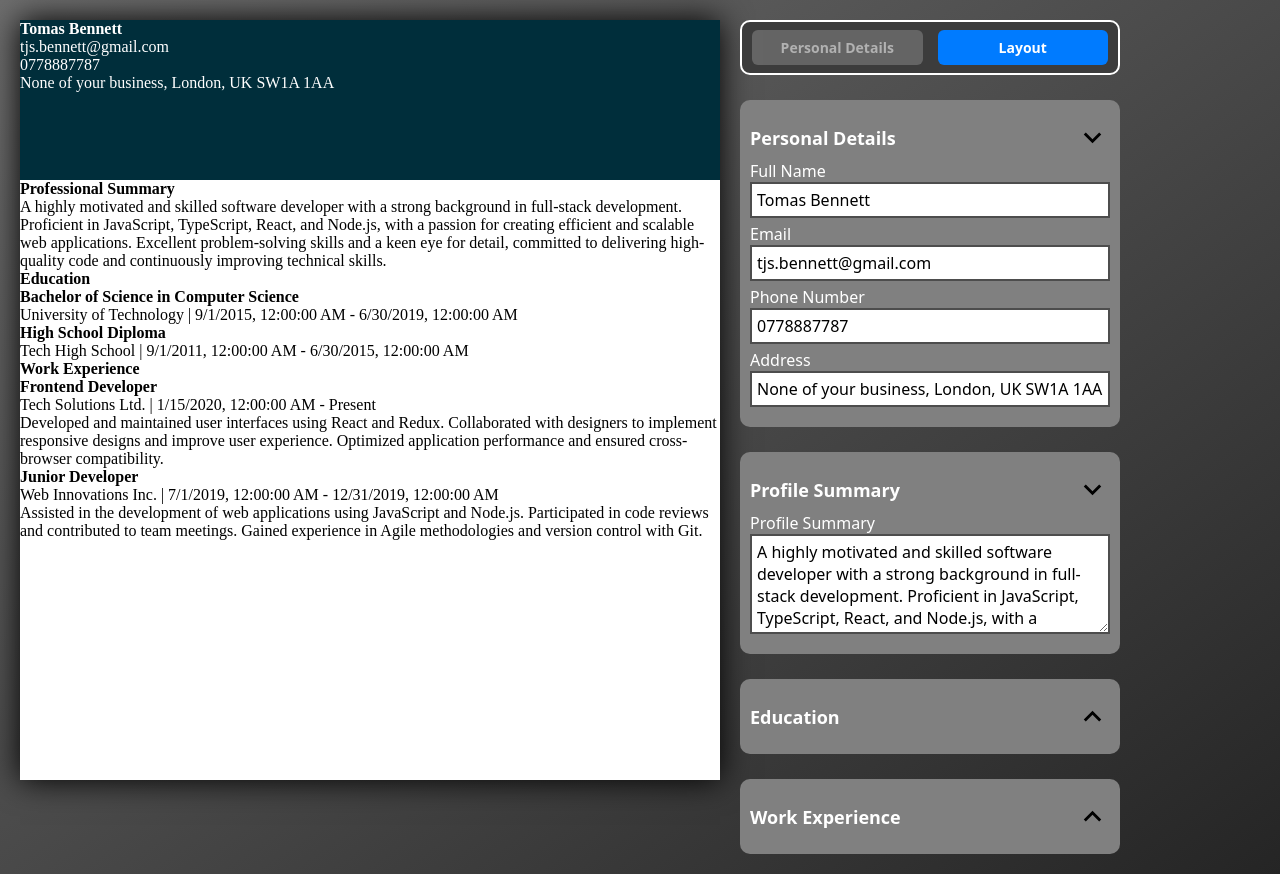
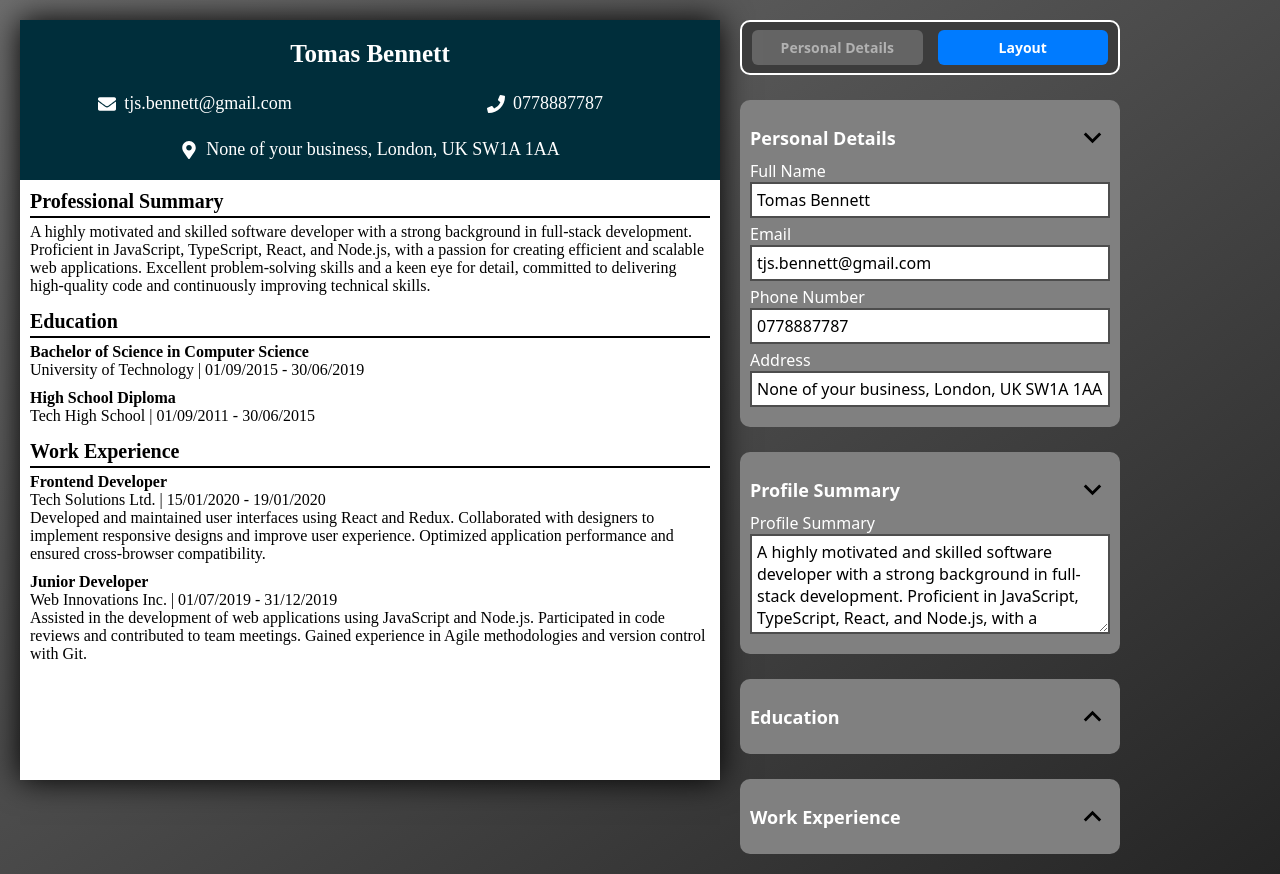
Before and after one commit to tomasbennett/CV-Application, a React (Vite) app: page / in a window 1280 px wide. Built offline with nearby package versions, Linux system fonts and the light colour scheme.

Commit message:
Completed styling for all CV layouts - Next I need to come up with custom error messages for the inputs and finally work on compacting the selectable forms

```diff
--- a/package.json
+++ b/package.json
@@ -13,6 +13,7 @@
   "dependencies": {
     "react": "^19.1.1",
     "react-dom": "^19.1.1",
+    "react-icons": "^5.5.0",
     "react-router-dom": "^7.8.1",
     "uuid": "^11.1.0",
     "zod": "^4.1.4"
--- a/src/components/cv-editing/index.tsx
+++ b/src/components/cv-editing/index.tsx
@@ -398,7 +398,6 @@ export function PersonalInfoForm() {
 
 
 import "./components/LayoutForm.css";
-import { CVLayout } from "../cv-layout";
 import { ILayoutData } from "../../models/LayoutData";
 import { ILayoutContextType, LayoutContext } from "../../context/CVLayoutContext";
 
--- a/src/components/cv-layout/components/CVContainer.css
+++ b/src/components/cv-layout/components/CVContainer.css
@@ -1,6 +1,7 @@
 section.cv-container{
-    /* flex: 1; */
-    /* flex: 1 1 0; */
+    --cv-padding-left-right: 1rem;
+    --cv-padding-top-bottom: 1rem;
+
     flex-grow: 1;
     flex-shrink: 1;
     flex-basis: 0;
--- a/src/components/cv-layout/components/CVHeader.tsx
+++ b/src/components/cv-layout/components/CVHeader.tsx
@@ -2,6 +2,8 @@ import { use, useContext } from "react"
 import { IFormData, IPersonalDetails } from "../../../models/FormData"
 import "./HeaderCV.css"
 import { CVHeaderContext } from "../../../context/CVDataContext";
+
+import { FaPhone, FaEnvelope, FaMapMarkerAlt } from "react-icons/fa";
 
 export function CVHeader() {
     const ctx: { curr: IFormData } | null = useContext(CVHeaderContext);
@@ -16,13 +18,13 @@ export function CVHeader() {
                     <span className="cv-header-full-name-full">{ curr.fullName }</span>
                 </h1>
                 <p className="cv-header-email">
-                    <span className="cv-header-email-text">{ curr.email }</span>
+                    <FaEnvelope /><span className="cv-header-email-text">{ curr.email }</span>
                 </p>
                 <p className="cv-header-phone">
-                    <span className="cv-header-phone-text">{ curr.phone }</span>
+                    <FaPhone /><span className="cv-header-phone-text">{ curr.phone }</span>
                 </p>
                 <p className="cv-header-address">
-                    <span className="cv-header-address-text">{ curr.address }</span>
+                    <FaMapMarkerAlt /><span className="cv-header-address-text">{ curr.address }</span>
                 </p>
 
             </header>
--- a/src/components/cv-layout/components/CVMain.tsx
+++ b/src/components/cv-layout/components/CVMain.tsx
@@ -31,7 +31,7 @@ export function CVMain() {
                             {educationSummary.map((edu: IEducation) => (
                                 <div key={edu.id} className="cv-education-entry">
                                     <h3>{edu.degree}</h3>
-                                    <p>{edu.institution} | {edu.dates.startDate.toLocaleString()} - {edu.dates.endDate.toLocaleString()}</p>
+                                    <p>{edu.institution} | {edu.dates.startDate.toLocaleDateString("en-GB")} - {typeof edu.dates.endDate === "object" && edu.dates.endDate.toLocaleDateString("en-GB")}</p>
                                 </div>
                             ))}
                         </div>
@@ -45,7 +45,7 @@ export function CVMain() {
                             {workExperienceSummary.map((work: IWorkExperience) => (
                                 <div key={work.id} className="cv-work-entry">
                                     <h3>{work.jobTitle}</h3>
-                                    <p>{work.companyName} | {work.dates.startDate.toLocaleString()} - {work.dates.endDate.toLocaleString()}</p>
+                                    <p>{work.companyName} | {work.dates.startDate.toLocaleDateString("en-GB")} - {typeof work.dates.endDate === "object" && work.dates.endDate.toLocaleDateString("en-GB")}</p>
                                     <p>{work.jobDescription}</p>
                                 </div>
                             ))}
--- a/src/components/cv-layout/components/HeaderCV.css
+++ b/src/components/cv-layout/components/HeaderCV.css
@@ -1,20 +1,101 @@
-header.cv-header{
+header.cv-header {
     /* --header-cv-bcg: rgb(0, 46, 59); */
 
     background-color: var(--cv-header-background-colour);
 
     width: 100%;
     height: 100%;
+
+    display: grid;
 }
 
-section.cv-container[data-header-layout-position="top"] header.cv-header{
+section.cv-container[data-header-layout-position="Top"] header.cv-header {
+    grid-template-areas: "header header"
+        "email phone"
+        "address address";
+
+    grid-template-columns: 1fr 1fr;
+
+    place-items: center;
+
+    padding: var(--cv-padding-top-bottom) var(--cv-padding-left-right);
+
+    column-gap: 2rem;
+    row-gap: .5rem;
 
 }
 
-section.cv-container[data-header-layout-position="left"] header.cv-header{
+section.cv-container[data-header-layout-position="Left"] header.cv-header,
+section.cv-container[data-header-layout-position="Right"] header.cv-header  {
+    grid-template-areas: "header"
+        "email"
+        "phone"
+        "address";
+
+    grid-template-columns: 1fr;
+    grid-template-rows: repeat(4, min-content);
+
+
+    place-items: start;
+
+    padding: var(--cv-padding-top-bottom) var(--cv-padding-left-right);
+    /* padding-left: 1rem; */
+
+    row-gap: 2rem;
+
+    & > * {
+        /* width: 100%; */
+
+        text-align: left;
+    }
+}
+
+header.cv-header>h1 {
+
+
+    font-size: 2.5rem;
+    font-weight: 700;
+    text-align: center;
+    /* text-transform: uppercase; */
+}
+
+header.cv-header>p {
+    font-size: 1.8rem;
+    font-weight: 500;
+    text-align: center;
+
+    display: flex;
+    align-items: center;
+    justify-content: center;
+    gap: .8rem;
+
+    & > svg{
+        flex-shrink: 0;
+    }
+    /* text-transform: uppercase; */
+}
+
+header.cv-header>h1 {
+    grid-area: header;
+}
+
+header.cv-header>p.cv-header-email {
+    grid-area: email;
+}
+
+header.cv-header>p.cv-header-phone {
+    grid-area: phone;
+}
+
+header.cv-header>p.cv-header-address {
+    grid-area: address;
+}
+
+
+
+
+
+
+section.cv-container[data-header-layout-position="Right"] header.cv-header {
 
 }
-
-section.cv-container[data-header-layout-position="right"] header.cv-header{
-
-}
--- a/src/components/cv-layout/components/MainCV.css
+++ b/src/components/cv-layout/components/MainCV.css
@@ -6,16 +6,48 @@ main.cv-main{
     width: 100%;
     height: 100%;
 
-}
+    padding: var(--cv-padding-top-bottom) var(--cv-padding-left-right);
 
-section.cv-container[data-header-layout-position="top"] main.cv-main{
+    display: flex;
+    flex-direction: column;
+    row-gap: 1.5rem;
 
 }
 
-section.cv-container[data-header-layout-position="left"] main.cv-main{
+main.cv-main > section{
+    /* border: 1px solid red; */
+
+    display: flex;
+    flex-direction: column;
+    row-gap: .5rem;
 
 }
 
-section.cv-container[data-header-layout-position="right"] main.cv-main{
+main.cv-main > section > h2{
+    font-size: 2rem;
+    font-weight: 700;
+    /* text-transform: uppercase; */
+
+    border-bottom: .2rem solid black;
+
+    padding-bottom: .3rem;
+}
+
+main.cv-main > section > div.cv-main-section-content{
+    display: flex;
+    flex-direction: column;
+    row-gap: 1rem;
+}
+
+
+section.cv-container[data-header-layout-position="Top"] main.cv-main{
 
 }
+
+section.cv-container[data-header-layout-position="Left"] main.cv-main{
+
+}
+
+section.cv-container[data-header-layout-position="Right"] main.cv-main{
+
+}
--- a/src/constants.ts
+++ b/src/constants.ts
@@ -47,7 +47,7 @@ export const defaultWorkExperience: IWorkExperience[] = [
         jobDescription: "Developed and maintained user interfaces using React and Redux. Collaborated with designers to implement responsive designs and improve user experience. Optimized application performance and ensured cross-browser compatibility.",
         dates: {
             startDate: new Date("2020-01-15"),
-            endDate: "Present"
+            endDate: new Date("2020-01-19")
         }
     },
     {
--- a/src/models/LayoutData.ts
+++ b/src/models/LayoutData.ts
@@ -16,3 +16,5 @@ export type ILayoutData = {
     font: IFontOptions;
     headerColour: IColourOptions;
 }
+
+//NEED TO COMBINE INTO A SELECTABLEFORM WITH FUNCTIONALITY
```
Also changed, not shown: src/components/cv-editing/components/SelectableForms.tsx (+7 -1 lines), 1 other file (tests, documents, lock files or other folders).
